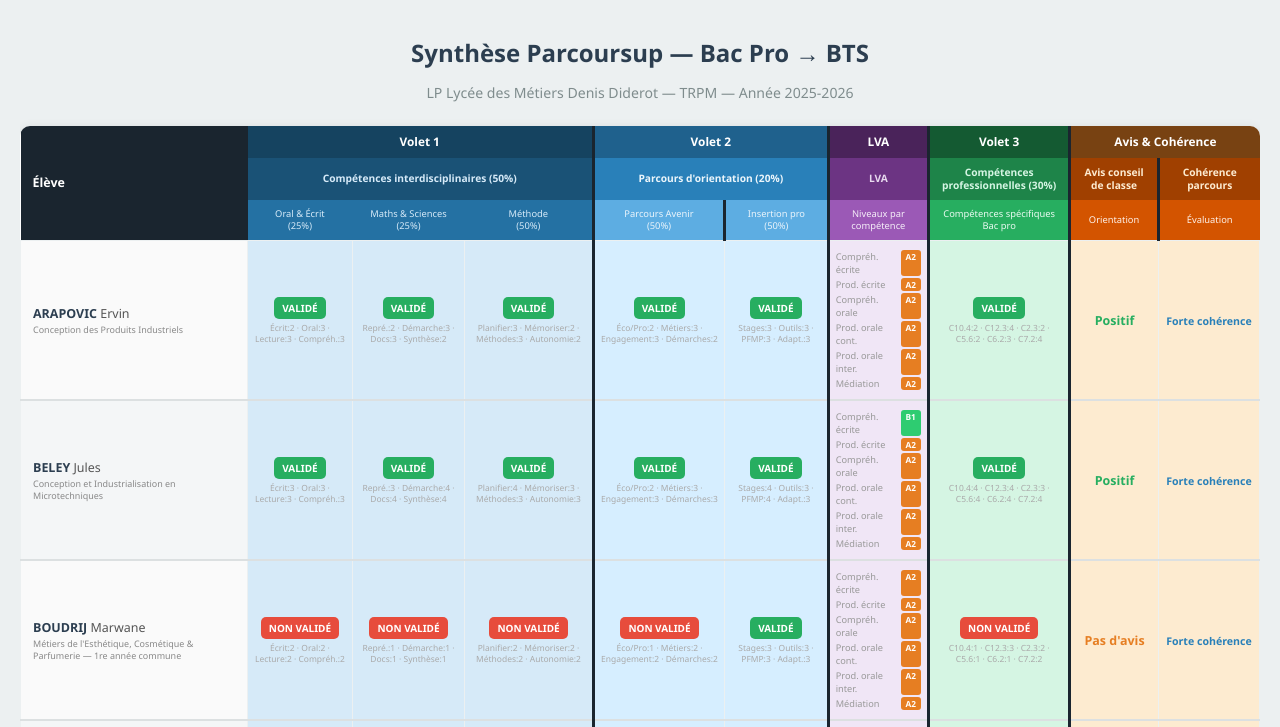
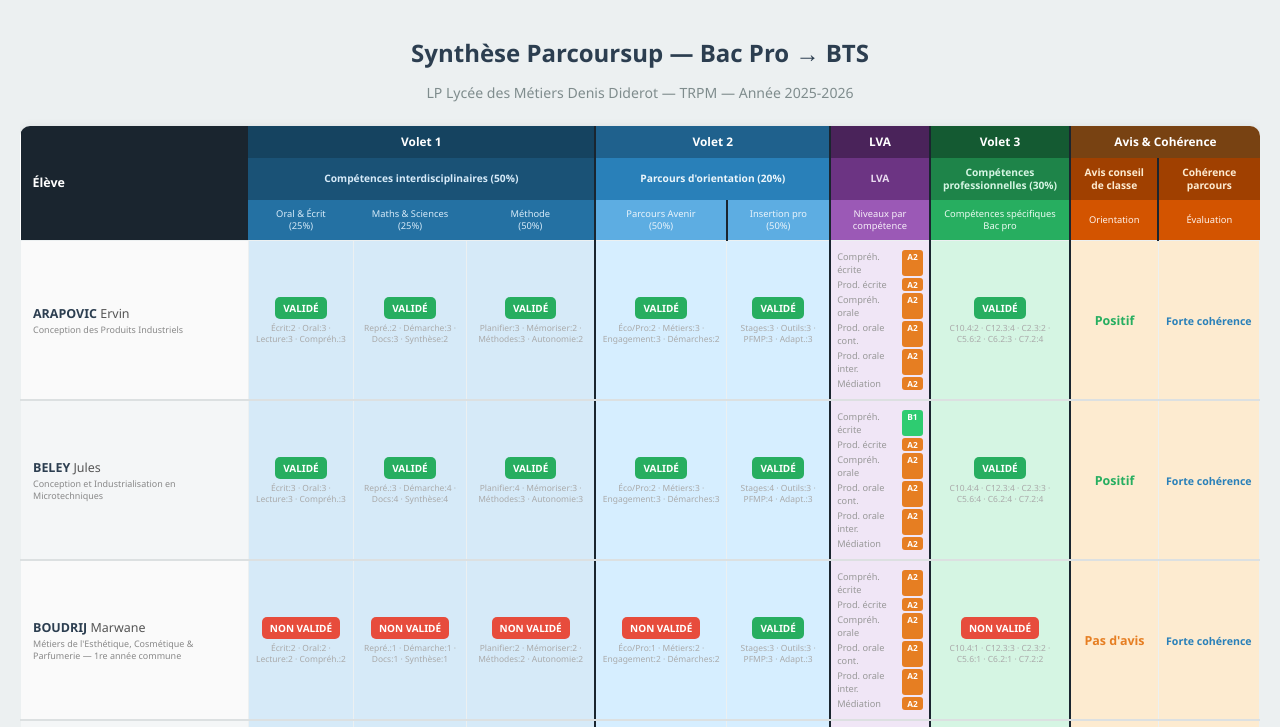
Before and after one commit to Offsidealex/Post-Bac-, a plain HTML site: page index.html in a window 1280 px wide. Shown: the top 727 px of the page. Drawn offline with Linux system fonts and the light colour scheme.

Commit message:
Séparateur volets 2px

```diff
--- a/index.html
+++ b/index.html
@@ -51,7 +51,7 @@
     th.th-volet-lva, th.th-section-lva, th.th-sub-lva,
     th.th-volet-3, th.th-section-3, th.th-sub-3,
     th.th-volet-ac, th.th-section-ac, th.th-sub-ac,
-    td.sep { border-left: 3px solid #1a252f !important; }
+    td.sep { border-left: 2px solid #1a252f !important; }
     tr.student-row td { border-bottom: 2px solid #dce0e1; }
     .badge { display: inline-block; padding: 4px 8px; border-radius: 5px; font-weight: bold; font-size: 0.8em; }
     .valide    { background: #27ae60; color: white; }
```
